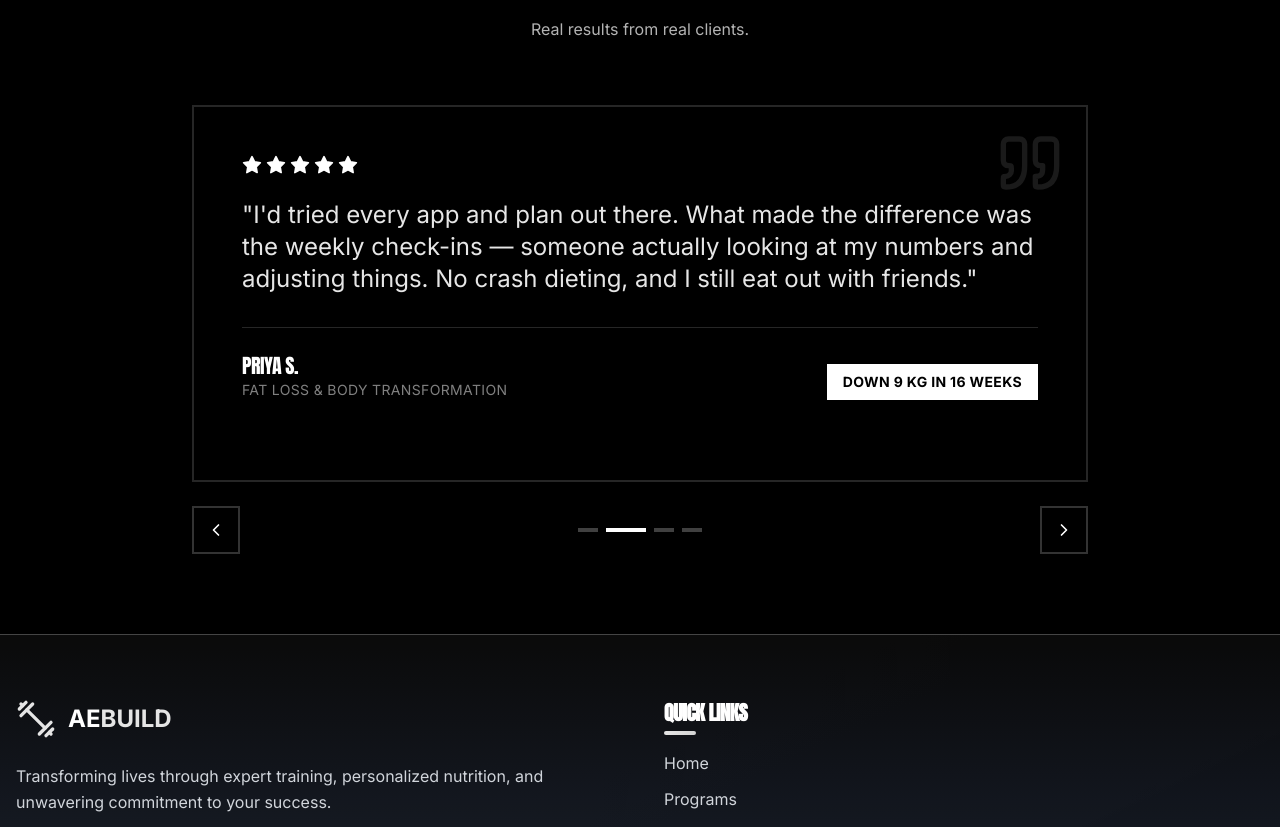
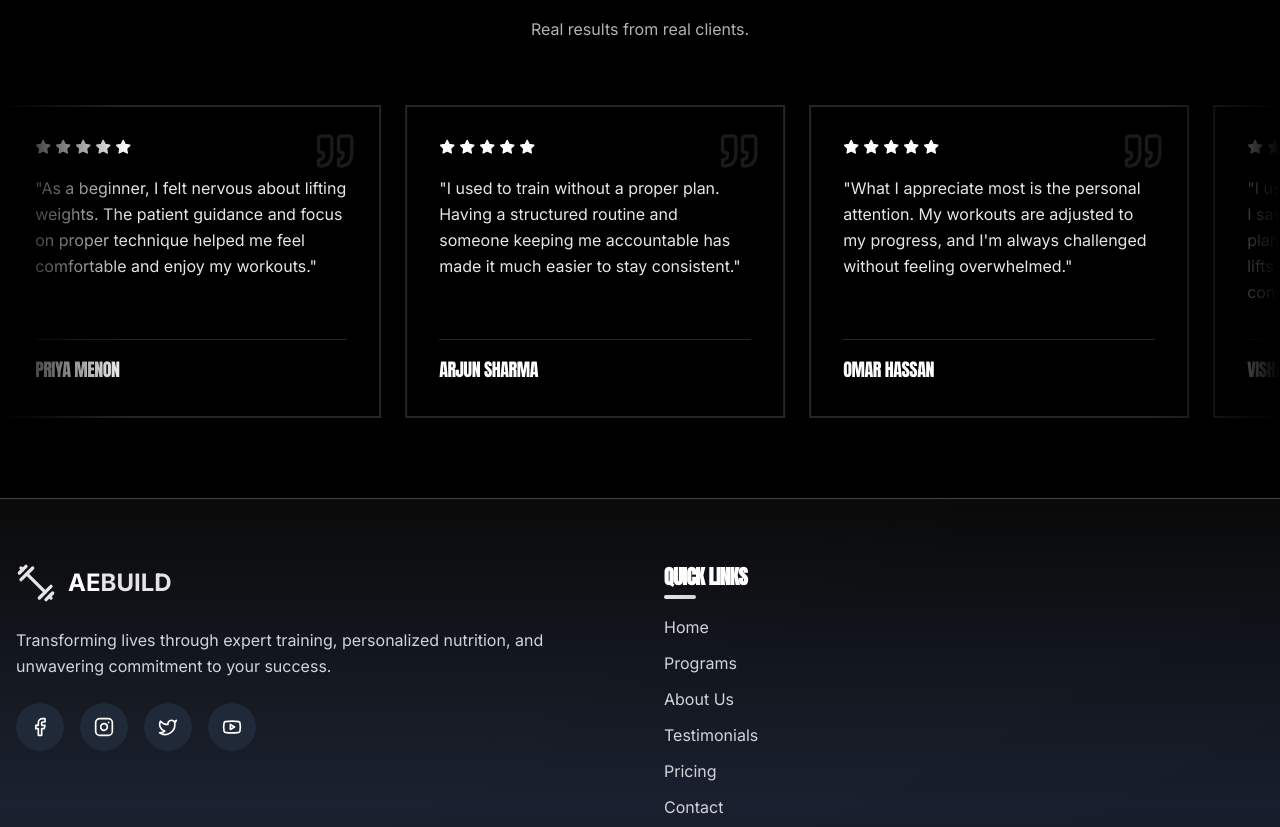
Before and after one commit to LIYANMUBARAK/AE-Build, a React (Vite) app: page / in a window 1280 px wide. Shown: the part 4499-5326 px from the top of the page. Built offline with nearby package versions, Linux system fonts and the light colour scheme.

Commit message:
add : testimonials

```diff
--- a/src/components/Testimonials.tsx
+++ b/src/components/Testimonials.tsx
@@ -1,78 +1,66 @@
-import React, { useEffect, useRef, useState } from 'react';
-import { ChevronLeft, ChevronRight, Quote, Star, Zap } from 'lucide-react';
-
-// SAMPLE reviews for previewing the design only — the names and quotes are made up.
-// Replace them with real client reviews (with the client's permission), then set SAMPLE_REVIEWS to false.
-// While SAMPLE_REVIEWS is true, this section only renders in `npm run dev` and on Netlify preview deploys
-// (VITE_SHOW_SAMPLE_REVIEWS, set in netlify.toml). On production it is hidden unless the page is opened
-// with ?preview=reviews (for stakeholder review only — do not share that link publicly).
-const SAMPLE_REVIEWS = true;
+import React, { useState } from 'react';
+import { Quote, Star, Zap } from 'lucide-react';
 
 const reviews = [
   {
-    name: 'Omar R.',
-    program: 'HYROX Race Preparation',
+    name: 'Ahmed Al Mansoori',
     quote:
-      "I signed up three months out from my HYROX race with no idea how to pace it. Althaf built every week around my shifts, fixed my wall balls and sled technique, and kept my running honest. I crossed the line strong instead of just surviving.",
-    result: 'Completed HYROX in a good time',
+      "Training finally fits into my busy schedule. Every session has a clear purpose, and I'm feeling stronger and more confident each week.",
   },
   {
-    name: 'Priya S.',
-    program: 'Fat Loss & Body Transformation',
+    name: 'Priya Menon',
     quote:
-      "I'd tried every app and plan out there. What made the difference was the weekly check-ins — someone actually looking at my numbers and adjusting things. No crash dieting, and I still eat out with friends.",
-    result: 'Down 9 kg in 16 weeks',
+      'As a beginner, I felt nervous about lifting weights. The patient guidance and focus on proper technique helped me feel comfortable and enjoy my workouts.',
   },
   {
-    name: 'Daniel M.',
-    program: 'Muscle Building & Strength',
+    name: 'Arjun Sharma',
     quote:
-      "Clear program, clear progressions, and video feedback on every heavy lift. My lower back stopped hurting once my hinge was fixed, and my numbers have gone up every single block.",
-    result: 'Deadlift up 45 kg',
+      'I used to train without a proper plan. Having a structured routine and someone keeping me accountable has made it much easier to stay consistent.',
   },
   {
-    name: 'Layla A.',
-    program: 'Running Performance',
+    name: 'Omar Hassan',
     quote:
-      "I was stuck at the same 10K time for two years. Adding proper strength work and structured easy runs changed everything — I feel fresher and I'm finally running faster.",
-    result: '10K PB by 5 minutes',
+      "What I appreciate most is the personal attention. My workouts are adjusted to my progress, and I'm always challenged without feeling overwhelmed.",
+  },
+  {
+    name: 'Vishal Nair',
+    quote:
+      'I used to change my workout whenever I saw something new online. Sticking to a plan felt boring at first, but seeing my lifts improve week by week finally convinced me.',
+  },
+  {
+    name: 'Youssef Khalil',
+    quote:
+      "I ask a lot of questions, and I've never felt rushed through an answer. Understanding why I'm doing each exercise has made me much more confident training on my own too.",
   },
 ];
 
-const AUTOPLAY_MS = 6000;
+const ReviewCard: React.FC<{ review: (typeof reviews)[number]; hidden?: boolean }> = ({ review, hidden }) => (
+  <div
+    aria-hidden={hidden}
+    className="w-[320px] sm:w-[380px] flex-shrink-0 border-2 border-white/15 p-8 bg-black relative"
+  >
+    <Quote className="absolute top-6 right-6 w-10 h-10 text-white/10" />
+
+    <div className="flex gap-1 mb-5">
+      {Array.from({ length: 5 }).map((_, s) => (
+        <Star key={s} className="w-4 h-4 text-white fill-white" />
+      ))}
+    </div>
+
+    <p className="text-white/90 text-base leading-relaxed mb-6 min-h-[140px]">"{review.quote}"</p>
+
+    <div className="border-t border-white/15 pt-4">
+      <h4 className="text-lg font-display text-white">{review.name}</h4>
+    </div>
+  </div>
+);
 
 const Testimonials: React.FC = () => {
-  const [active, setActive] = useState(0);
   const [paused, setPaused] = useState(false);
-  const touchStartX = useRef<number | null>(null);
-
-  const go = (delta: number) => setActive((i) => (i + delta + reviews.length) % reviews.length);
-
-  useEffect(() => {
-    if (paused) return;
-    const id = setInterval(() => go(1), AUTOPLAY_MS);
-    return () => clearInterval(id);
-  }, [paused, active]);
-
-  const onTouchStart = (e: React.TouchEvent) => {
-    touchStartX.current = e.touches[0].clientX;
-  };
-
-  const onTouchEnd = (e: React.TouchEvent) => {
-    if (touchStartX.current === null) return;
-    const dx = e.changedTouches[0].clientX - touchStartX.current;
-    if (Math.abs(dx) > 50) go(dx < 0 ? 1 : -1);
-    touchStartX.current = null;
-  };
-
-  const previewRequested =
-    typeof window !== 'undefined' && new URLSearchParams(window.location.search).get('preview') === 'reviews';
-  if (SAMPLE_REVIEWS && !import.meta.env.DEV && import.meta.env.VITE_SHOW_SAMPLE_REVIEWS !== 'true' && !previewRequested) {
-    return null;
-  }
+  const track = [...reviews, ...reviews];
 
   return (
-    <section id="testimonials" className="py-20 bg-black">
+    <section id="testimonials" className="py-20 bg-black overflow-hidden">
       <div className="container mx-auto px-4">
         <div className="text-center mb-16">
           <div className="inline-flex items-center gap-2 bg-hyrox-500/20 border border-hyrox-500/30 px-4 py-2 text-hyrox-400 text-sm font-bold uppercase tracking-widest mb-6">
@@ -84,76 +72,26 @@ const Testimonials: React.FC = () => {
           </h2>
           <p className="text-white/70 max-w-2xl mx-auto">Real results from real clients.</p>
         </div>
+      </div>
+
+      <div
+        className="relative"
+        onMouseEnter={() => setPaused(true)}
+        onMouseLeave={() => setPaused(false)}
+        onTouchStart={() => setPaused(true)}
+        onTouchEnd={() => setPaused(false)}
+      >
+        {/* Edge fade */}
+        <div className="pointer-events-none absolute inset-y-0 left-0 w-16 sm:w-32 bg-gradient-to-r from-black to-transparent z-10" />
+        <div className="pointer-events-none absolute inset-y-0 right-0 w-16 sm:w-32 bg-gradient-to-l from-black to-transparent z-10" />
 
         <div
-          className="max-w-4xl mx-auto"
-          onMouseEnter={() => setPaused(true)}
-          onMouseLeave={() => setPaused(false)}
-          onTouchStart={onTouchStart}
-          onTouchEnd={onTouchEnd}
+          className="flex gap-6 w-max animate-marquee"
+          style={{ animationPlayState: paused ? 'paused' : 'running' }}
         >
-          <div className="overflow-hidden border-2 border-white/15">
-            <div
-              className="flex transition-transform duration-700 ease-out"
-              style={{ transform: `translateX(-${active * 100}%)` }}
-            >
-              {reviews.map((review, i) => (
-                <div key={i} className="w-full flex-shrink-0 p-8 md:p-12 relative" aria-hidden={i !== active}>
-                  <Quote className="absolute top-6 right-6 w-16 h-16 text-white/10" />
-
-                  <div className="flex gap-1 mb-6">
-                    {Array.from({ length: 5 }).map((_, s) => (
-                      <Star key={s} className="w-5 h-5 text-white fill-white" />
-                    ))}
-                  </div>
-
-                  <p className="text-white/90 text-lg md:text-2xl leading-relaxed mb-8">"{review.quote}"</p>
-
-                  <div className="flex flex-col sm:flex-row sm:items-end sm:justify-between gap-4 border-t border-white/15 pt-6">
-                    <div>
-                      <h4 className="text-xl font-display text-white">{review.name}</h4>
-                      <p className="text-white/50 text-sm uppercase tracking-wide">{review.program}</p>
-                    </div>
-                    <div className="bg-white text-black px-4 py-2 text-sm font-bold uppercase tracking-wide self-start sm:self-auto">
-                      {review.result}
-                    </div>
-                  </div>
-                </div>
-              ))}
-            </div>
-          </div>
-
-          <div className="flex items-center justify-between mt-6">
-            <button
-              type="button"
-              onClick={() => go(-1)}
-              aria-label="Previous review"
-              className="w-12 h-12 border-2 border-white/20 text-white flex items-center justify-center hover:bg-white hover:text-black hover:border-white transition-all duration-300"
-            >
-              <ChevronLeft className="w-5 h-5" />
-            </button>
-
-            <div className="flex gap-2">
-              {reviews.map((_, i) => (
-                <button
-                  key={i}
-                  type="button"
-                  onClick={() => setActive(i)}
-                  aria-label={`Go to review ${i + 1}`}
-                  className={`h-1 transition-all duration-300 ${i === active ? 'w-10 bg-white' : 'w-5 bg-white/25 hover:bg-white/50'}`}
-                />
-              ))}
-            </div>
-
-            <button
-              type="button"
-              onClick={() => go(1)}
-              aria-label="Next review"
-              className="w-12 h-12 border-2 border-white/20 text-white flex items-center justify-center hover:bg-white hover:text-black hover:border-white transition-all duration-300"
-            >
-              <ChevronRight className="w-5 h-5" />
-            </button>
-          </div>
+          {track.map((review, i) => (
+            <ReviewCard key={i} review={review} hidden={i >= reviews.length} />
+          ))}
         </div>
       </div>
     </section>
--- a/tailwind.config.js
+++ b/tailwind.config.js
@@ -27,12 +27,17 @@ export default {
       },
       animation: {
         'pulse': 'pulse 2s cubic-bezier(0.4, 0, 0.6, 1) infinite',
+        'marquee': 'marquee 40s linear infinite',
       },
       keyframes: {
         pulse: {
           '0%, 100%': { opacity: 0.6 },
           '50%': { opacity: 0.9 },
         },
+        marquee: {
+          '0%': { transform: 'translateX(0)' },
+          '100%': { transform: 'translateX(-50%)' },
+        },
       },
     },
   },
```
